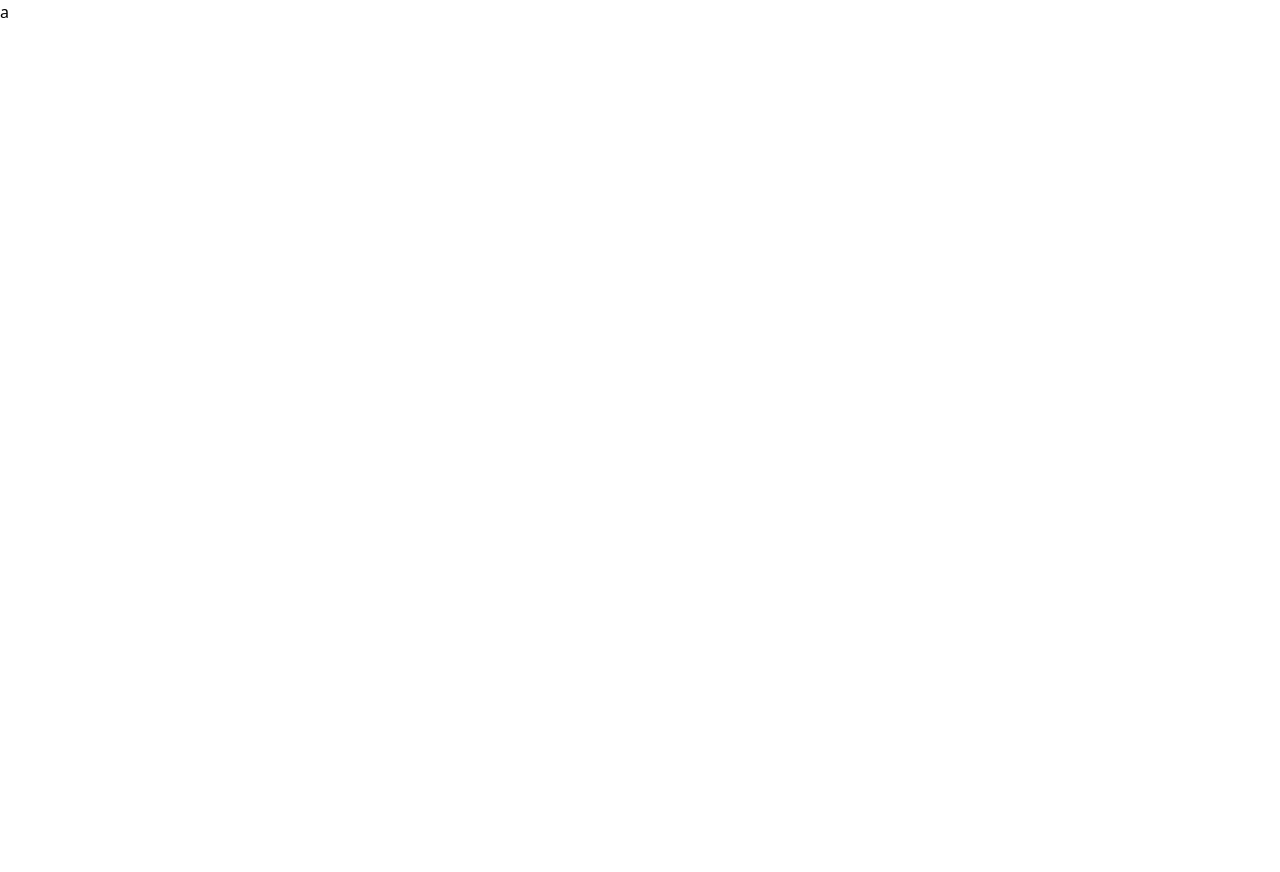
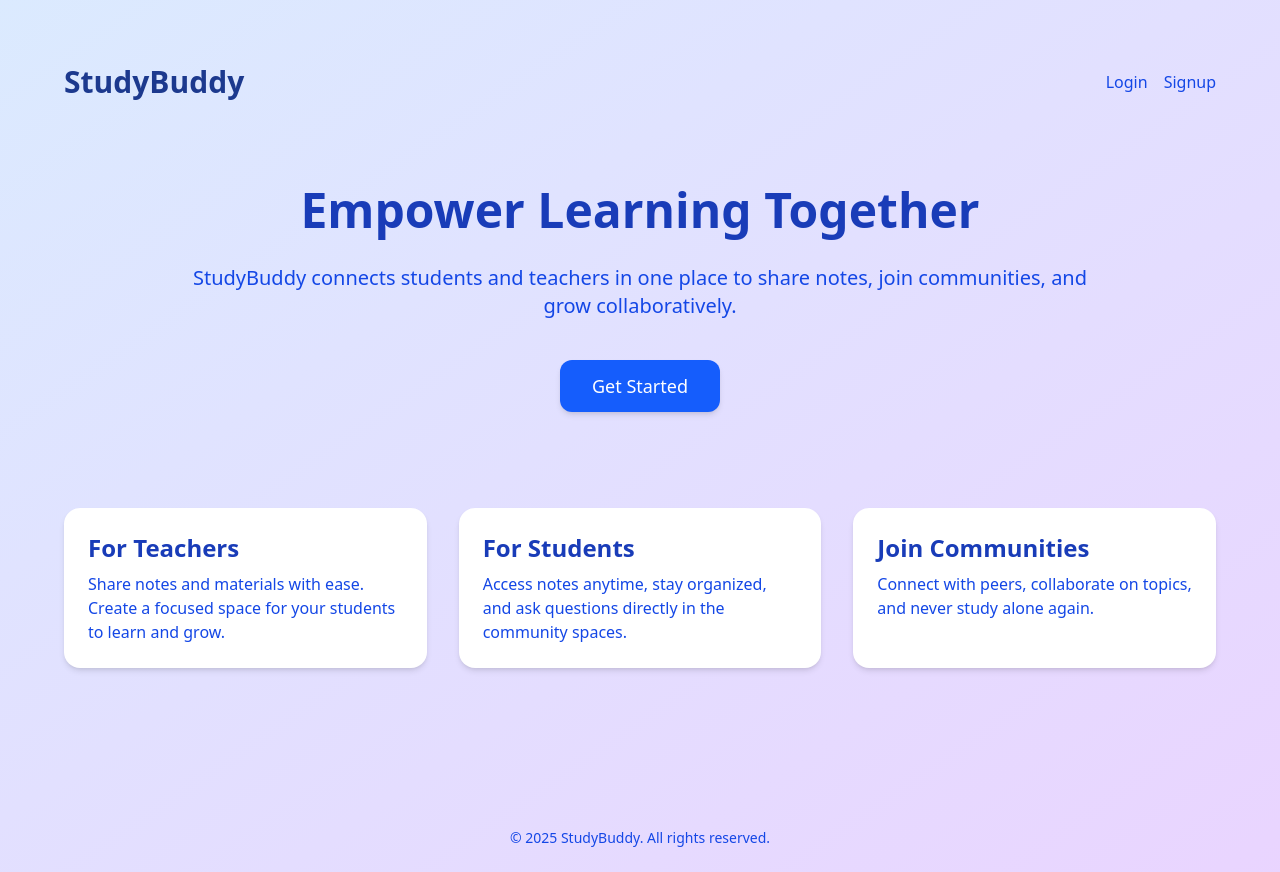
Before and after one commit to SayidMushtaQ/StudyBuddy, a React (Vite) app in the folder client/: page / in a window 1280 px wide. Before the commit the page ends 800 px from the top, so only its background shows below. Built offline with nearby package versions, Linux system fonts and the light colour scheme.

Commit message:
Landing page

```diff
--- a/client/src/App.jsx
+++ b/client/src/App.jsx
@@ -1,7 +1,8 @@
+import LandingPage from "./pages/Landing"
 
 function App() {
   return (
-   <div>a</div>
+      <LandingPage/>
   )
 }
 
--- /dev/null
+++ b/client/src/pages/Landing.jsx
@@ -0,0 +1,67 @@
+import React from "react";
+
+export default function StudyBuddyLanding() {
+  return (
+    <div className="min-h-screen bg-gradient-to-br from-blue-100 to-purple-200 flex flex-col items-center justify-start p-6">
+      {/* Header */}
+      <header className="w-full max-w-6xl mx-auto mt-10 flex justify-between items-center">
+        <h1 className="text-3xl font-bold text-blue-900">StudyBuddy</h1>
+        <nav className="space-x-4">
+          <button className="text-blue-700 hover:text-blue-900 cursor-pointer">Login</button>
+          <button className="text-blue-700 hover:text-blue-900 cursor-pointer">Signup</button>
+        </nav>
+      </header>
+
+      {/* Hero Section */}
+      <section className="mt-20 text-center max-w-4xl">
+        <h2 className="text-5xl font-bold text-blue-800 leading-tight">
+          Empower Learning Together
+        </h2>
+        <p className="mt-6 text-xl text-blue-700">
+          StudyBuddy connects students and teachers in one place to share notes,
+          join communities, and grow collaboratively.
+        </p>
+        <button className="mt-10 bg-blue-600 hover:bg-blue-700 text-white text-lg px-8 py-3 rounded-xl shadow-md cursor-pointer">
+          Get Started
+        </button>
+      </section>
+
+      {/* Features Section */}
+      <section className="grid grid-cols-1 md:grid-cols-3 gap-8 mt-24 max-w-6xl w-full">
+        <div className="bg-white p-6 rounded-2xl shadow-md">
+          <h3 className="text-2xl font-bold text-blue-800 mb-2">
+            For Teachers
+          </h3>
+          <p className="text-blue-700">
+            Share notes and materials with ease. Create a focused space for your
+            students to learn and grow.
+          </p>
+        </div>
+
+        <div className="bg-white p-6 rounded-2xl shadow-md">
+          <h3 className="text-2xl font-bold text-blue-800 mb-2">
+            For Students
+          </h3>
+          <p className="text-blue-700">
+            Access notes anytime, stay organized, and ask questions directly in
+            the community spaces.
+          </p>
+        </div>
+
+        <div className="bg-white p-6 rounded-2xl shadow-md">
+          <h3 className="text-2xl font-bold text-blue-800 mb-2">
+            Join Communities
+          </h3>
+          <p className="text-blue-700">
+            Connect with peers, collaborate on topics, and never study alone
+            again.
+          </p>
+        </div>
+      </section>
+      {/* Footer */}
+      <footer className="mt-40 text-sm text-blue-700">
+        © {new Date().getFullYear()} StudyBuddy. All rights reserved.
+      </footer>
+    </div>
+  );
+}
```
